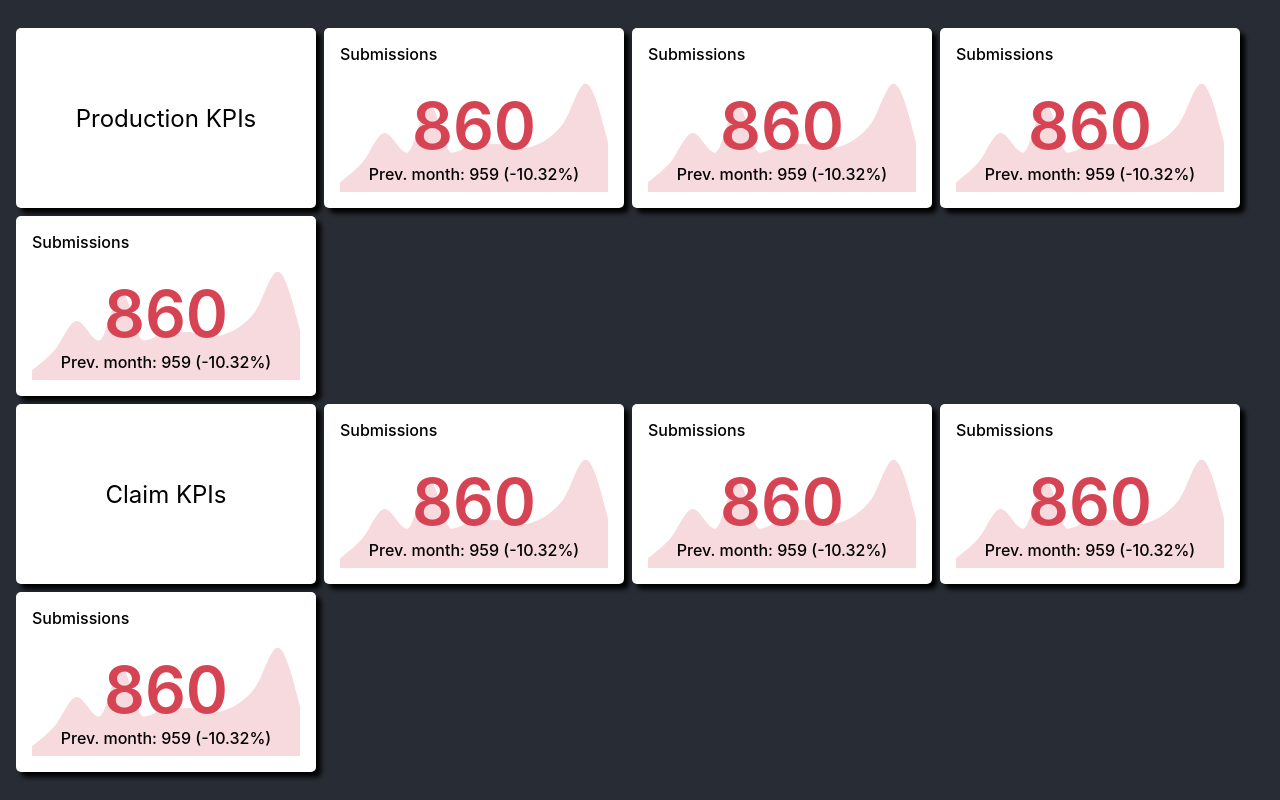
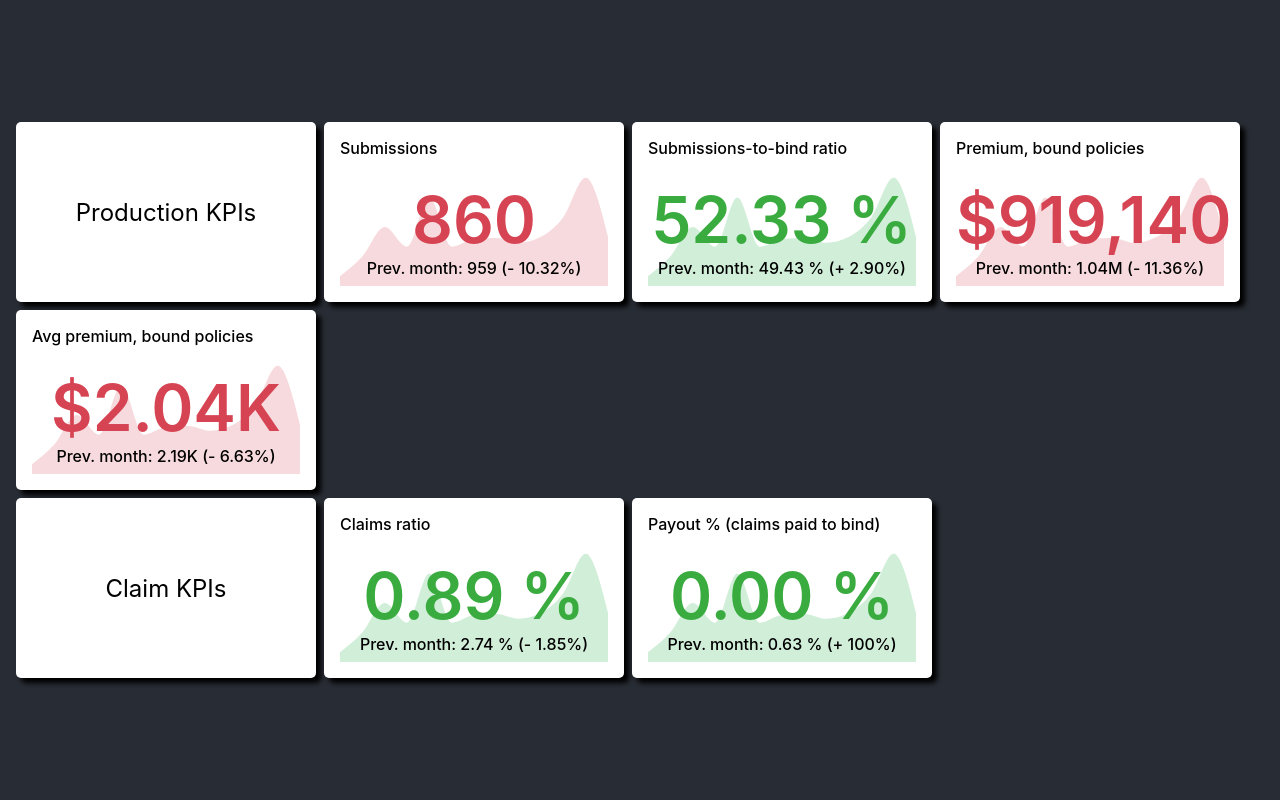
Before and after one commit to sergeim28/recharts-reports, a React (Create React App) app: page / in a window 1280 px wide. Built offline with nearby package versions, Linux system fonts and the light colour scheme.

Commit message:
dashboard realistic

```diff
--- a/src/components/DashboardCard.js
+++ b/src/components/DashboardCard.js
@@ -12,6 +12,9 @@ export const DashboardCard = ({
 }) => {
   const middleTextColor =
     type === "warning" ? colors.darkPink : colors.darkGreen;
+  const graphColor =
+    type === "warning" ? colors.lightPink : colors.lightGreen;
+
   return (
     <div
       style={{
@@ -74,7 +77,7 @@ export const DashboardCard = ({
             zIndex: 0,
           }}
         >
-          <MyAreaChart />
+          <MyAreaChart color={graphColor}/>
         </div>
       </div>
     </div>
--- a/src/components/MyAreaChart.js
+++ b/src/components/MyAreaChart.js
@@ -1,6 +1,5 @@
 import React from "react";
 import { AreaChart, Area, Tooltip, ResponsiveContainer } from "recharts";
-import { colors } from "../utils/constants";
 import { MyTooltip } from "./MyTooltip";
 
 const data = [
@@ -58,7 +57,7 @@ const data = [
   },
 ];
 
-export const MyAreaChart = () => {
+export const MyAreaChart = ({ color }) => {
   return (
     <ResponsiveContainer width="100%" height="100%">
       <AreaChart
@@ -74,7 +73,7 @@ export const MyAreaChart = () => {
         <Area
           type="monotone"
           dataKey="uv"
-          fill={colors.lightPink}
+          fill={color}
           strokeWidth={0}
           fillOpacity={1}
         />
--- a/src/pages/SampleDashboard.js
+++ b/src/pages/SampleDashboard.js
@@ -1,6 +1,7 @@
 import React from "react";
 import { DashboardCard } from "../components/DashboardCard";
 import { DashboardTitleCard } from "../components/DashboardTitleCard";
+import { DashboardCardsData } from "../utils/mockData";
 
 export const SampleDashboard = () => {
   const submissionsRawData = [];
@@ -18,87 +19,41 @@ export const SampleDashboard = () => {
           display: "flex",
           gridGap: 8,
           flexFlow: "wrap",
-          margin: "auto",
         }}
       >
         <DashboardTitleCard
           title="Production KPIs"
           pathName="/productionKPIs"
         />
+        {DashboardCardsData.productionKPIs.map(({ type, title, middleText, bottomText, bottomPercentage }) =>
           <DashboardCard
-          title="Submissions"
-          middleText="860"
-          bottomText="959"
-          bottomPercentage={-10.32}
-          type="warning"
+            type={type}
+            title={title}
+            middleText={middleText}
+            bottomText={bottomText}
+            bottomPercentage={bottomPercentage}
             rawData={submissionsRawData}
           />
-        <DashboardCard
-          title="Submissions"
-          middleText="860"
-          bottomText="959"
-          bottomPercentage={-10.32}
-          type="warning"
-          rawData={submissionsRawData}
-        />
-        <DashboardCard
-          title="Submissions"
-          middleText="860"
-          bottomText="959"
-          bottomPercentage={-10.32}
-          type="warning"
-          rawData={submissionsRawData}
-        />
-        <DashboardCard
-          title="Submissions"
-          middleText="860"
-          bottomText="959"
-          bottomPercentage={-10.32}
-          type="warning"
-          rawData={submissionsRawData}
-        />
+        )}
       </div>
       <div
         style={{
           display: "flex",
           gridGap: 8,
           flexFlow: "wrap",
-          margin: "auto",
         }}
       >
         <DashboardTitleCard title="Claim KPIs" pathName="/claimKPIs" />
+        {DashboardCardsData.claimsKPIs.map(({ type, title, middleText, bottomText, bottomPercentage }) =>
           <DashboardCard
-          title="Submissions"
-          middleText="860"
-          bottomText="959"
-          bottomPercentage={-10.32}
-          type="warning"
+            type={type}
+            title={title}
+            middleText={middleText}
+            bottomText={bottomText}
+            bottomPercentage={bottomPercentage}
             rawData={submissionsRawData}
           />
-        <DashboardCard
-          title="Submissions"
-          middleText="860"
-          bottomText="959"
-          bottomPercentage={-10.32}
-          type="warning"
-          rawData={submissionsRawData}
-        />
-        <DashboardCard
-          title="Submissions"
-          middleText="860"
-          bottomText="959"
-          bottomPercentage={-10.32}
-          type="warning"
-          rawData={submissionsRawData}
-        />
-        <DashboardCard
-          title="Submissions"
-          middleText="860"
-          bottomText="959"
-          bottomPercentage={-10.32}
-          type="warning"
-          rawData={submissionsRawData}
-        />
+        )}
       </div>
     </div>
   );
--- /dev/null
+++ b/src/utils/mockData.js
@@ -0,0 +1,50 @@
+export const DashboardCardsData = {
+    productionKPIs: [
+        {
+            type: 'warning',
+            title: 'Submissions',
+            middleText: "860",
+            bottomText: "959",
+            bottomPercentage: "- 10.32"
+        },
+        {
+            type: 'success',
+            title: 'Submissions-to-bind ratio',
+            middleText: "52.33 %",
+            bottomText: "49.43 %",
+            bottomPercentage: "+ 2.90"
+        },
+        {
+            type: 'warning',
+            title: 'Premium, bound policies',
+            middleText: "$919,140",
+            bottomText: "1.04M",
+            bottomPercentage: "- 11.36"
+        },
+        {
+            type: 'warning',
+            title: 'Avg premium, bound policies',
+            middleText: "$2.04K",
+            bottomText: "2.19K",
+            bottomPercentage: "- 6.63"
+        },
+    ],
+    claimsKPIs: [
+        {
+            type: 'success',
+            title: 'Claims ratio',
+            titleDescription: 'Rolling 28 days',
+            middleText: "0.89 %",
+            bottomText: "2.74 %",
+            bottomPercentage: "- 1.85"
+        },
+        {
+            type: 'success',
+            title: 'Payout % (claims paid to bind)',
+            titleDescription: 'Rolling 28 days',
+            middleText: "0.00 %",
+            bottomText: "0.63 %",
+            bottomPercentage: "+ 100"
+        },
+    ]
+}
```
Lines whose indentation alone changed are shown as unchanged.
